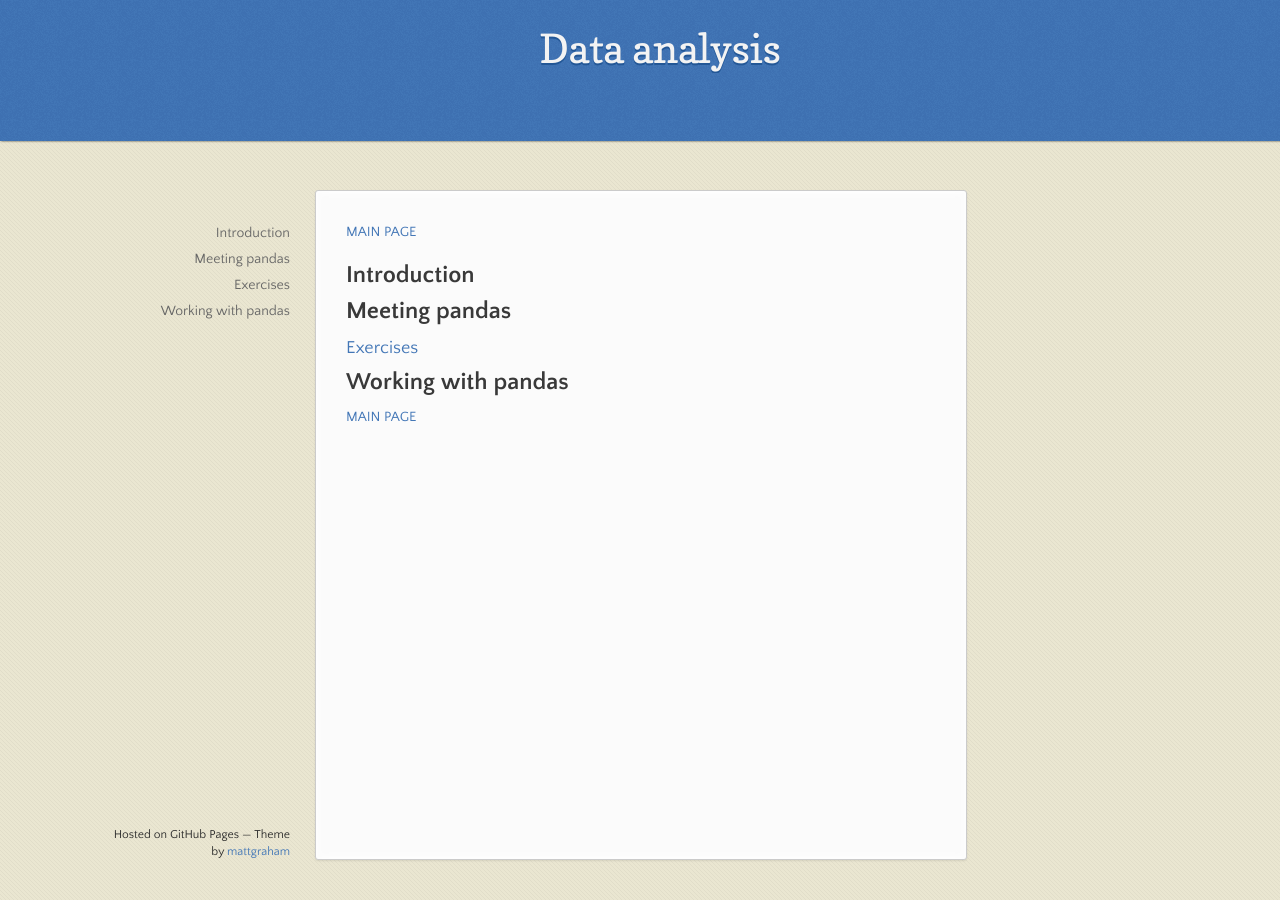
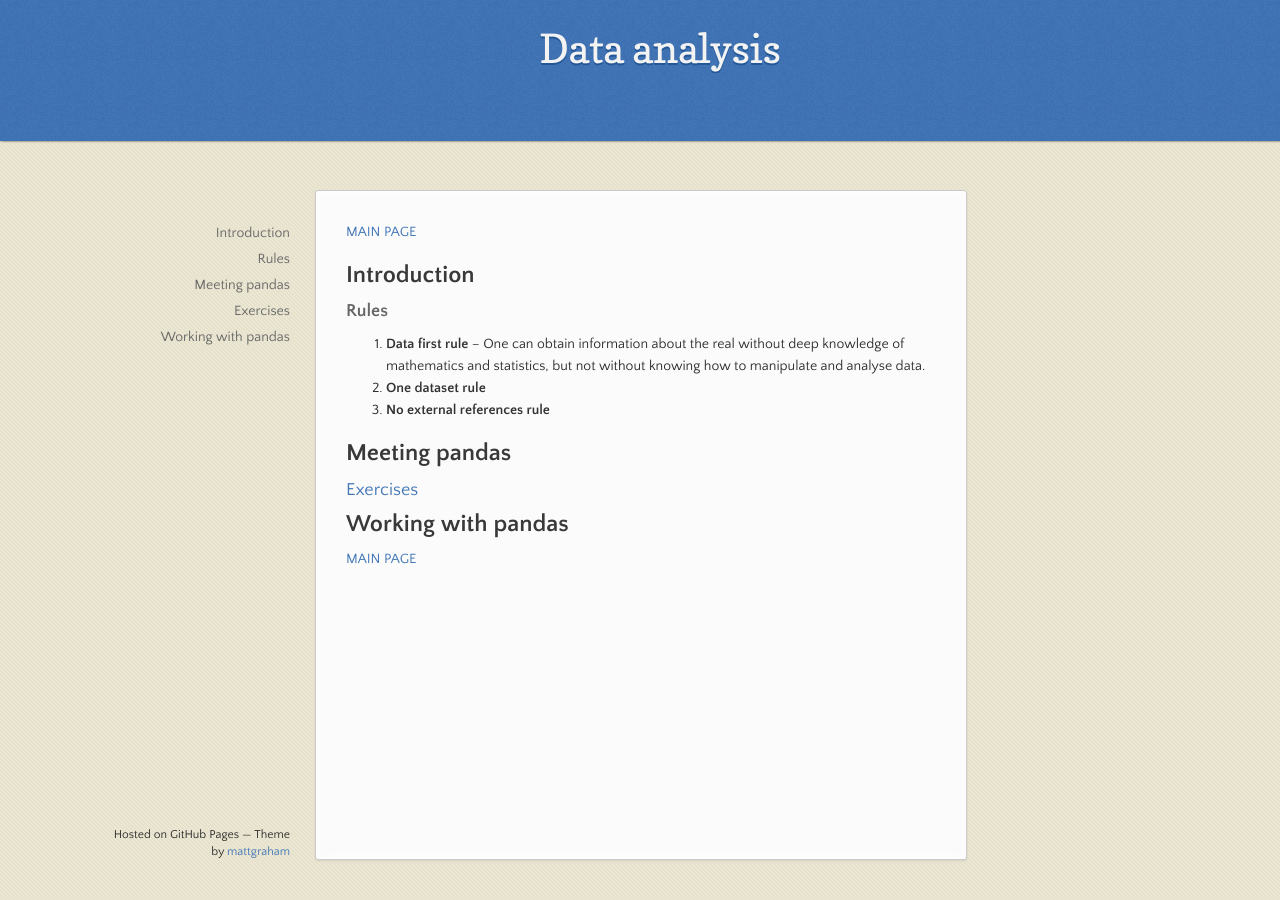
Before and after one commit to soukupmarek-edin/soukupmarek-edin.github.io, a Jekyll site: the page built from data_analysis/data_analysis_main.md, in a window 1280 px wide. Built offline with Jekyll 4.4.1, drawn with Linux system fonts in a browser that asks for light colours; Markdown is read by kramdown in place of the engine named in the settings.

Commit message:
Update data_analysis_main.md

```diff
--- a/data_analysis/data_analysis_main.md
+++ b/data_analysis/data_analysis_main.md
@@ -6,6 +6,12 @@ layout: data_analysis_index
 
 ## Introduction
 
+### Rules
+
+1. **Data first rule** -- One can obtain information about the real without deep knowledge of mathematics and statistics, but not without knowing how to manipulate and analyse data.
+1. **One dataset rule**
+1. **No external references rule**
+
 ## Meeting pandas
 
 ### [Exercises](./chapter1_exercises.md)
```
